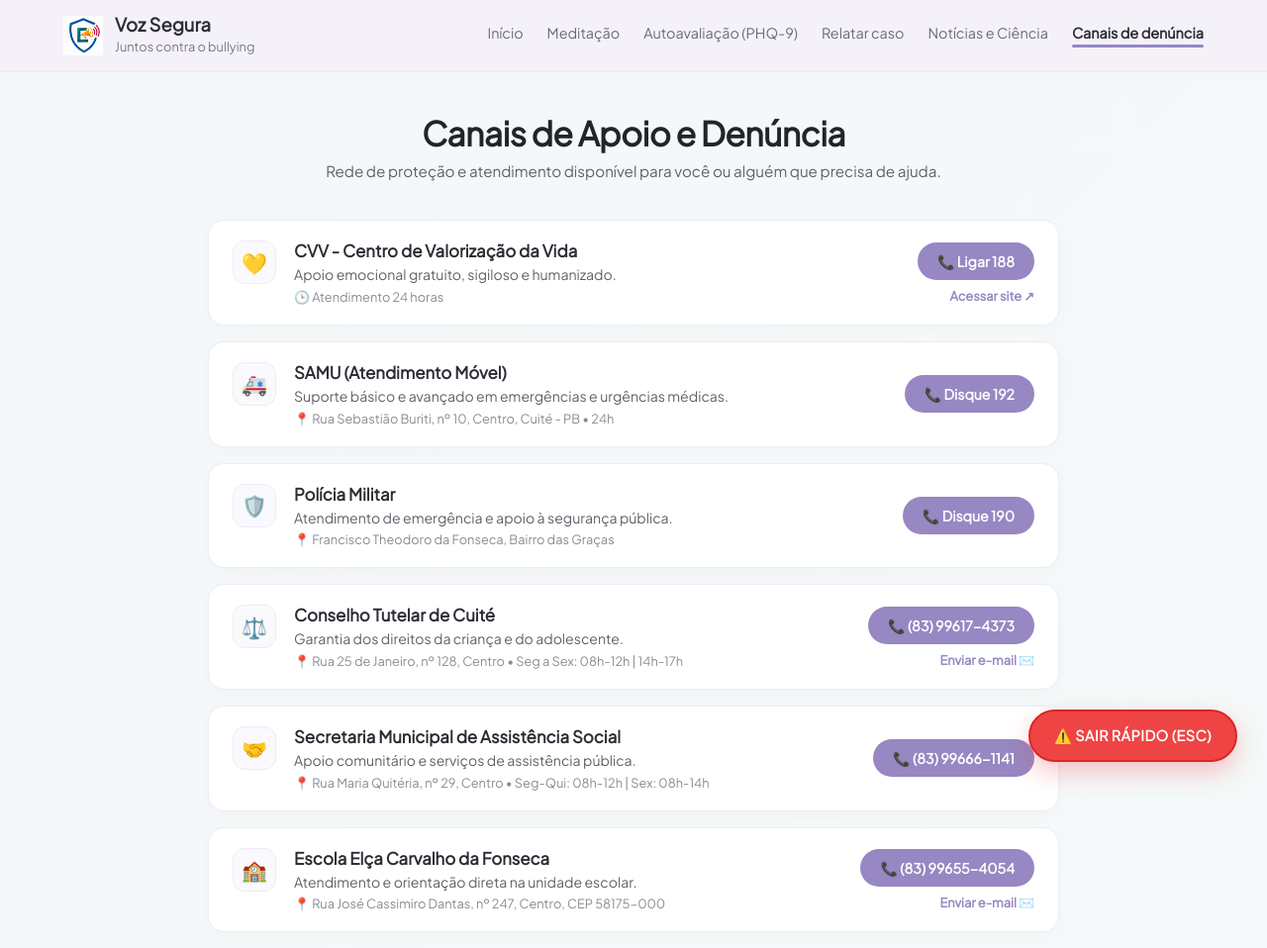
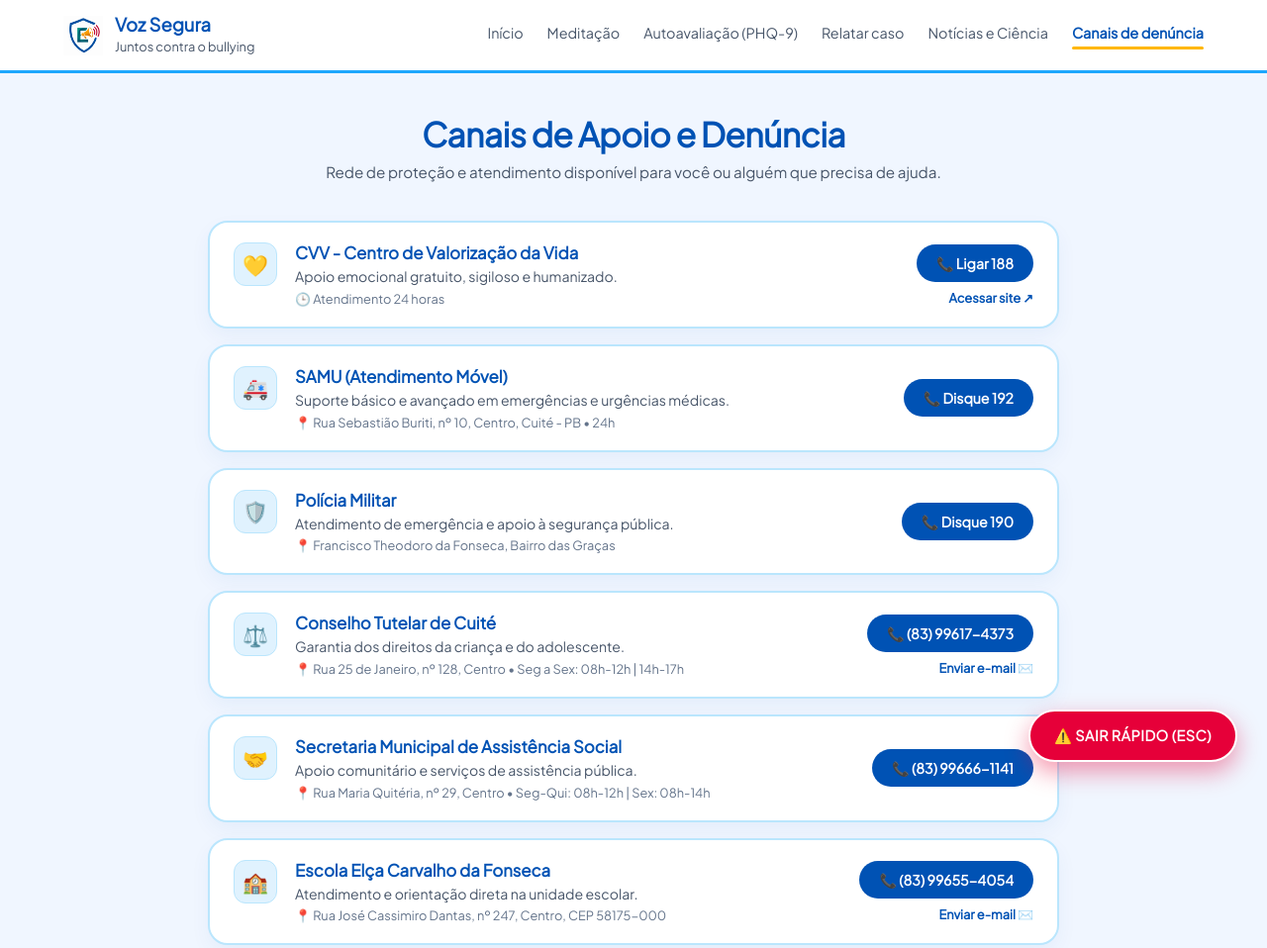
Before and after one commit to elcabullying/antibullying, a website: page denuncia.html in a window 1280 px wide. Shown: the top 958 px of the page at 99% size. Drawn offline with Linux system fonts and the light colour scheme.

Commit message:
denuncia.html

```diff
--- a/denuncia.html
+++ b/denuncia.html
@@ -8,14 +8,19 @@
         @import url('https://fonts.googleapis.com/css2?family=Plus+Jakarta+Sans:wght=400;500;600;700;800&display=swap');
 
         :root {
-            --primary: #9787C2;
-            --primary-hover: #8271B3;
-            --bg-color: #FAF8FC;
-            --header-bg: #F5F1F9;
+            --primary: #0052B4;
+            --primary-hover: #003C85;
+            --accent-blue: #1EA7FD;
+            --light-blue: #BAE6FD;
+            --bg-color: #F0F6FF;
+            --header-bg: rgba(255, 255, 255, 0.95);
             --card-bg: #FFFFFF;
-            --text-color: #2B2C34;
-            --text-muted: #7A7985;
-            --border-color: #EFEAF8;
+            --text-color: #0F172A;
+            --text-muted: #475569;
+            --border-color: #BAE6FD;
+            --warning-red: #E60039;
+            --warning-red-hover: #B3002D;
+            --accent-yellow: #FFB703;
         }
 
         * {
@@ -26,9 +31,7 @@
         }
 
         body {
-            background: linear-gradient(135deg, #FAF8FC, #F4F7F9, #F5FAF9);
-            background-size: 400% 400%;
-            animation: gradientBG 15s ease infinite;
+            background-color: var(--bg-color);
             color: var(--text-color);
             min-height: 100vh;
             display: flex;
@@ -36,21 +39,15 @@
             position: relative;
         }
 
-        @keyframes gradientBG {
-            0% { background-position: 0% 50%; }
-            50% { background-position: 100% 50%; }
-            100% { background-position: 0% 50%; }
-        }
-
         /* --- CABEÇALHO RESPONSIVO COM MENU HAMBÚRGUER --- */
         header {
-            background-color: rgba(245, 241, 249, 0.95);
+            background-color: var(--header-bg);
             backdrop-filter: blur(10px);
             padding: 15px 5%;
             display: flex;
             justify-content: space-between;
             align-items: center;
-            border-bottom: 2px solid var(--border-color);
+            border-bottom: 3px solid var(--accent-blue);
             position: sticky;
             top: 0;
             z-index: 100;
@@ -72,7 +69,7 @@
         .logo-texto h2 {
             font-size: 1.15rem;
             font-weight: 700;
-            color: var(--text-color);
+            color: var(--primary);
             line-height: 1.1;
         }
 
@@ -88,7 +85,7 @@
             background: none;
             border: none;
             font-size: 1.8rem;
-            color: var(--text-color);
+            color: var(--primary);
             cursor: pointer;
             padding: 5px;
         }
@@ -101,7 +98,7 @@
 
         .nav-link {
             text-decoration: none;
-            color: #6C6B75;
+            color: var(--text-muted);
             font-size: 0.9rem;
             font-weight: 500;
             padding-bottom: 6px;
@@ -110,18 +107,18 @@
         }
 
         .nav-link:hover, .nav-link.active {
-            color: var(--text-color);
-            font-weight: 600;
+            color: var(--primary);
+            font-weight: 700;
         }
 
         .nav-link.active::after {
             content: '';
             position: absolute;
-            bottom: 0;
+            bottom: -2px;
             left: 0;
             width: 100%;
             height: 3px;
-            background-color: var(--primary);
+            background-color: var(--accent-yellow);
             border-radius: 2px;
         }
 
@@ -141,14 +138,14 @@
 
         .page-header h1 {
             font-size: 2.1rem;
-            color: #23242A;
+            color: var(--primary);
             font-weight: 700;
             margin-bottom: 8px;
             letter-spacing: -0.5px;
         }
 
         .page-header p {
-            color: #61606A;
+            color: var(--text-muted);
             font-size: 0.95rem;
         }
 
@@ -160,22 +157,22 @@
         }
 
         .channel-item {
-            background: #FFFFFF;
-            border: 1px solid var(--border-color);
-            border-radius: 16px;
+            background: var(--card-bg);
+            border: 2.5px solid var(--border-color);
+            border-radius: 20px;
             padding: 20px 24px;
             display: flex;
             align-items: center;
             justify-content: space-between;
             gap: 20px;
-            transition: all 0.2s ease;
-            box-shadow: 0 4px 15px rgba(0, 0, 0, 0.02);
+            transition: transform 0.3s ease, border-color 0.3s ease, box-shadow 0.3s ease;
+            box-shadow: 0 8px 20px rgba(0, 82, 180, 0.05);
         }
 
         .channel-item:hover {
-            border-color: #D3C7EE;
-            box-shadow: 0 8px 20px rgba(151, 135, 194, 0.1);
-            transform: translateY(-2px);
+            border-color: var(--accent-blue);
+            box-shadow: 0 12px 25px rgba(0, 82, 180, 0.12);
+            transform: translateY(-3px);
         }
 
         .channel-info {
@@ -188,7 +185,7 @@
         .icon-box {
             width: 44px;
             height: 44px;
-            background-color: #FAF9FD;
+            background-color: #E0F2FE;
             border-radius: 12px;
             display: flex;
             align-items: center;
@@ -201,20 +198,20 @@
         .details h3 {
             font-size: 1.05rem;
             font-weight: 700;
-            color: var(--text-color);
+            color: var(--primary);
             margin-bottom: 4px;
         }
 
         .details p {
             font-size: 0.88rem;
-            color: #61606A;
+            color: var(--text-muted);
             line-height: 1.4;
             margin-bottom: 4px;
         }
 
         .meta-text {
             font-size: 0.8rem;
-            color: #8C8A94;
+            color: #64748B;
             display: block;
         }
 
@@ -255,25 +252,25 @@
         }
 
         .secondary-link:hover {
-            opacity: 0.7;
+            opacity: 0.8;
             text-decoration: underline;
         }
 
-        /* BOTÃO FLUTUANTE ESC (CÓDIGO DE REFERÊNCIA EXATO) */
+        /* BOTÃO FLUTUANTE ESC */
         .floating-esc-btn {
             position: fixed;
             bottom: 30px;
             right: 30px;
-            background-color: #EF4444;
+            background-color: var(--warning-red);
             color: #FFFFFF;
-            border: 2px solid #DC2626;
+            border: 2px solid #FFFFFF;
             padding: 15px 24px;
             border-radius: 50px;
             font-weight: 700;
             font-size: 0.9rem;
             letter-spacing: 0.5px;
             cursor: pointer;
-            box-shadow: 0 10px 25px rgba(239, 68, 68, 0.3);
+            box-shadow: 0 10px 25px rgba(230, 0, 57, 0.4);
             z-index: 999;
             transition: transform 0.2s, background-color 0.2s;
             display: flex;
@@ -282,8 +279,8 @@
         }
 
         .floating-esc-btn:hover {
-            transform: scale(1.03);
-            background-color: #DC2626;
+            transform: scale(1.05);
+            background-color: var(--warning-red-hover);
         }
 
         /* RODAPÉ */
@@ -292,8 +289,8 @@
             text-align: center;
             padding: 20px;
             font-size: 0.8rem;
-            color: #92919A;
-            border-top: 1px solid var(--border-color);
+            color: #64748B;
+            border-top: 1px solid #E2E8F0;
             margin-top: auto;
         }
 
@@ -310,10 +307,10 @@
                 top: 100%;
                 left: 0;
                 width: 100%;
-                background-color: #F5F1F9;
+                background-color: #FFFFFF;
                 padding: 20px;
                 border-bottom: 2px solid var(--border-color);
-                box-shadow: 0 10px 15px rgba(0,0,0,0.03);
+                box-shadow: 0 10px 15px rgba(0, 0, 0, 0.05);
                 gap: 16px;
             }
 
```
